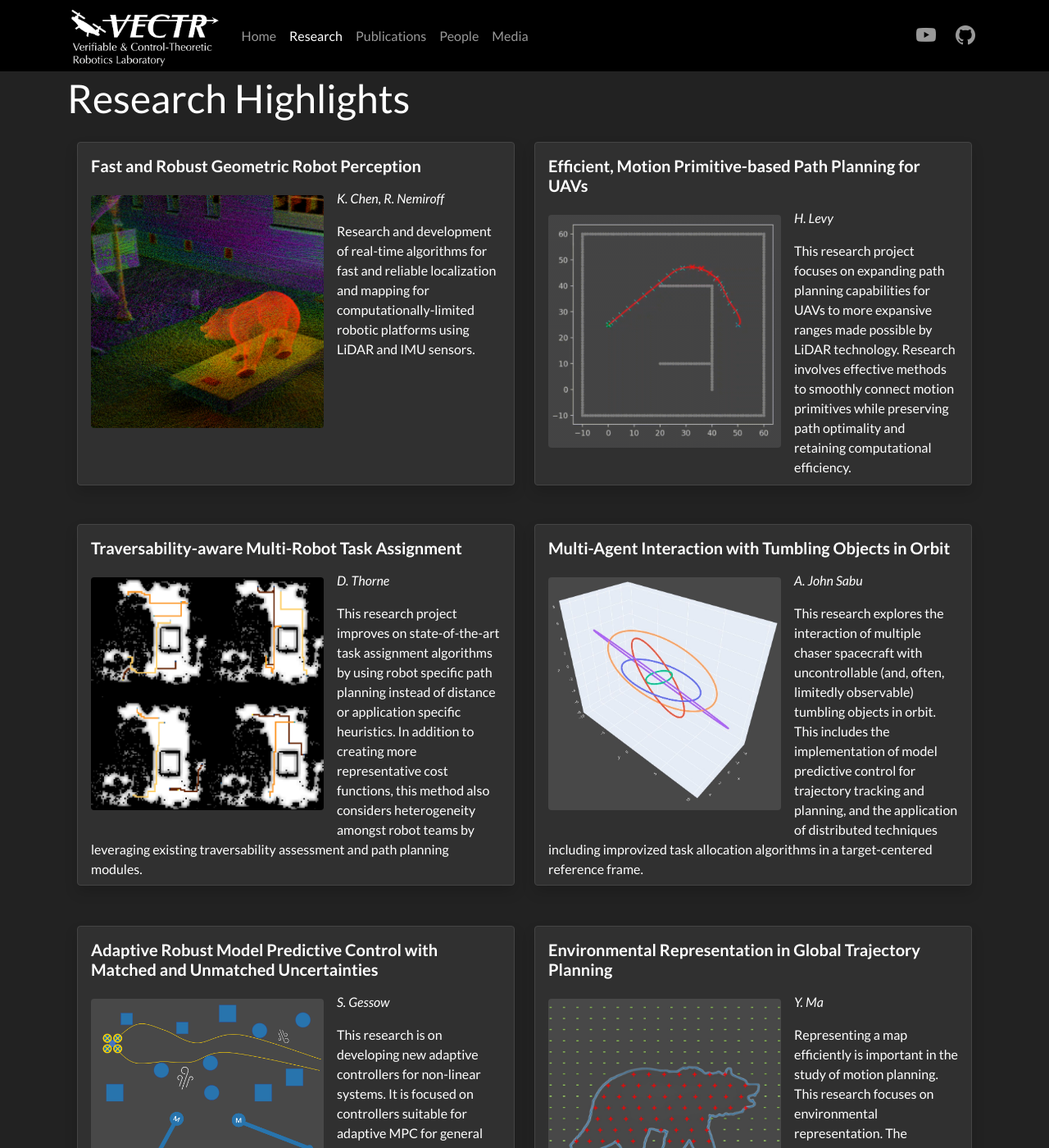
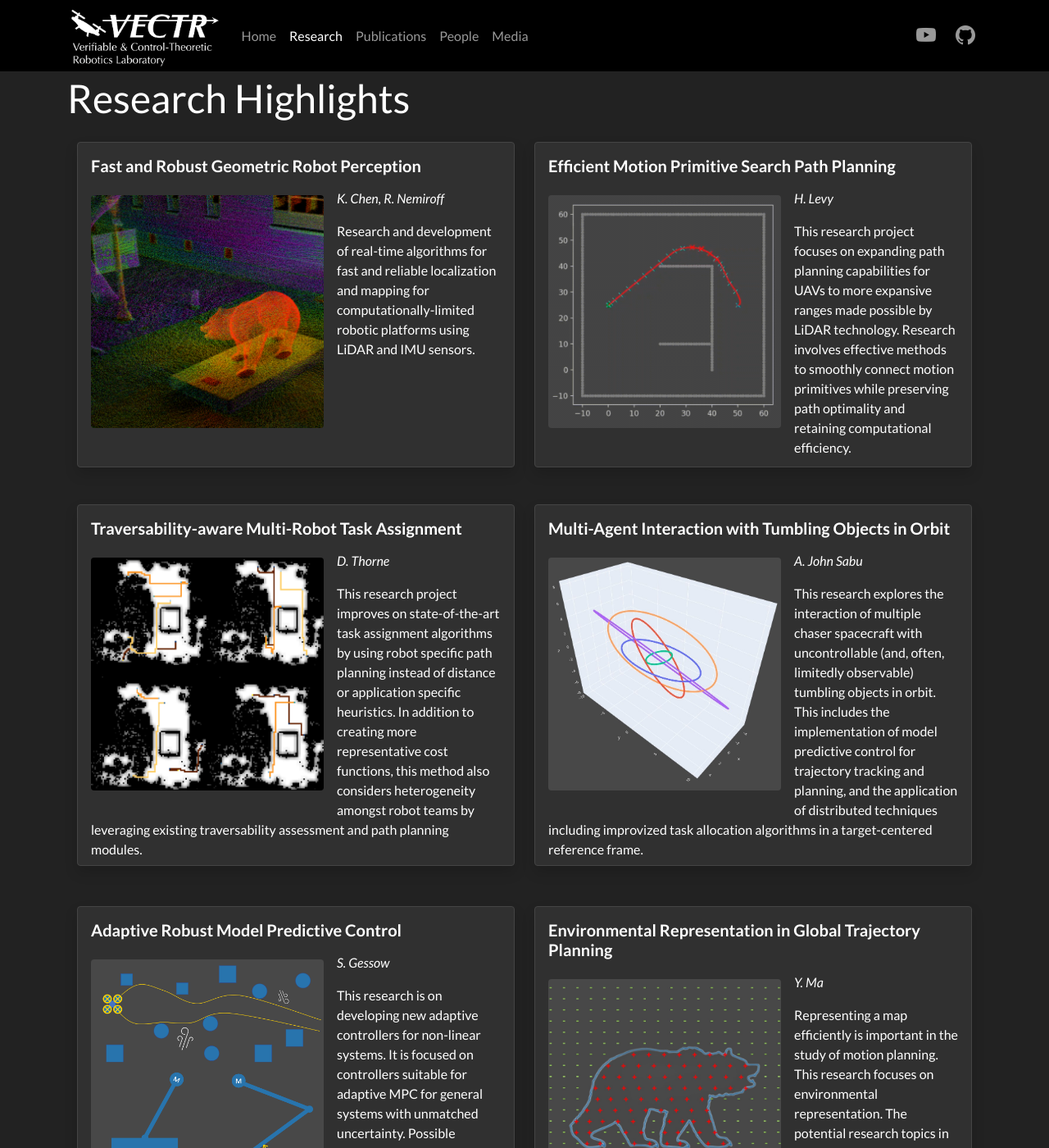
Before and after one commit to vectr-ucla/vectr-ucla.github.io, a Jekyll site: the page built from _pages/research.md, in a window 1280 px wide and 1400 px high. Shown: the whole window at 82% size. Built offline with Jekyll 4.4.1, drawn with Linux system fonts in a browser that asks for light colours.

Commit message:
Clean up.

```diff
--- a/_data/research.yml
+++ b/_data/research.yml
@@ -3,7 +3,7 @@
   description: "Research and development of real-time algorithms for fast and reliable localization and mapping for computationally-limited robotic platforms using LiDAR and IMU sensors."
   researchers: K. Chen, R. Nemiroff
 
-- title: "Efficient, Motion Primitive-based Path Planning for UAVs"
+- title: "Efficient Motion Primitive Search Path Planning"
   image: research/mppathplan.gif
   description: "This research project focuses on expanding path planning capabilities for UAVs to more expansive ranges made possible by LiDAR technology. Research involves effective methods to smoothly connect motion primitives while preserving path optimality and retaining computational efficiency."
   researchers: H. Levy
@@ -18,7 +18,7 @@
   description: "This research explores the interaction of multiple chaser spacecraft with uncontrollable (and, often, limitedly observable) tumbling objects in orbit. This includes the implementation of model predictive control for trajectory tracking and planning, and the application of distributed techniques including improvized task allocation algorithms in a target-centered reference frame."
   researchers: A. John Sabu
 
-- title: "Adaptive Robust Model Predictive Control with Matched and Unmatched Uncertainties"
+- title: "Adaptive Robust Model Predictive Control"
   image: research/armpc.png
   description: "This research is on developing new adaptive controllers for non-linear systems. It is focused on controllers suitable for adaptive MPC for general systems with unmatched uncertainty. Possible applications for this work include aerial systems as well as underactuated systems."
   researchers: S. Gessow
```
